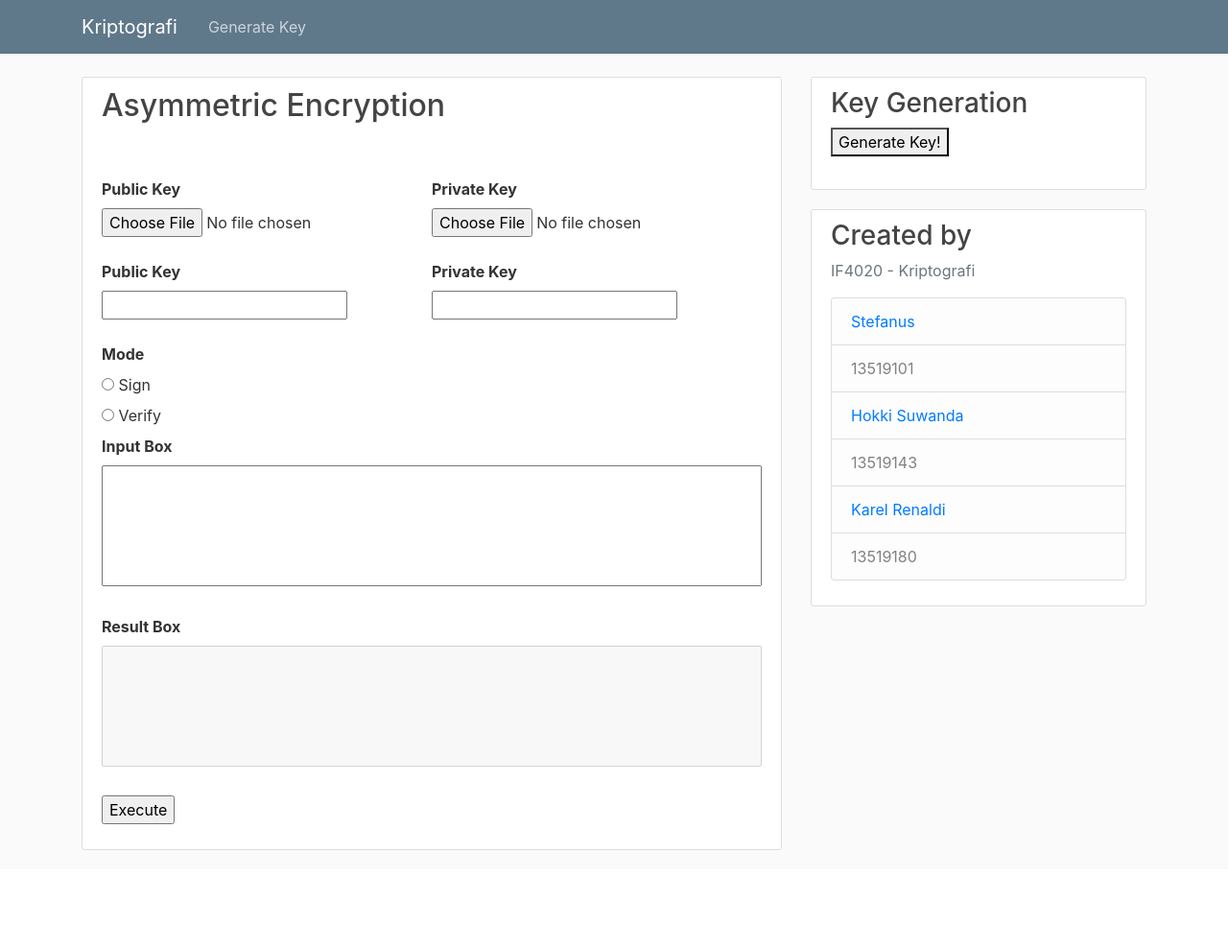
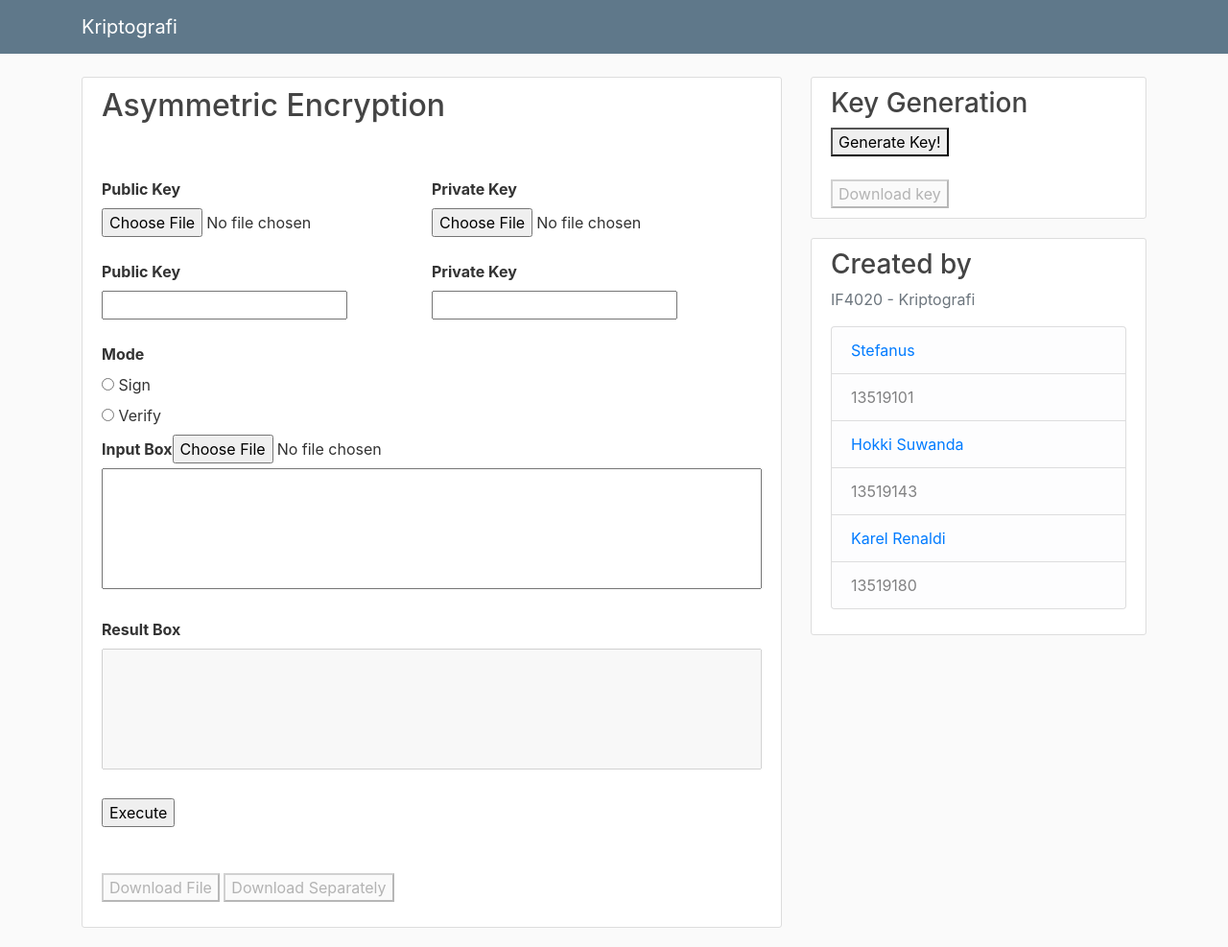
Before and after one commit to hokkyss/Hash-Slinging-Slasher, a Flask app: page / in a window 1280 px wide. Shown: the whole page at 96% size. Before the commit the page ends 886 px from the top, so only its background shows below. Run offline with Flask 2, Linux system fonts and the light colour scheme; some libraries are stand-ins or nearby versions.

Commit message:
frontend done

```diff
--- a/app.py
+++ b/app.py
@@ -8,22 +8,21 @@ from flask import Flask, render_template, request, url_for
 
 DEV = os.getenv("FLASK_ENV", "development") == "development"
 app = Flask(__name__)
+app.config['SECRET_KEY'] = 'UNTUK_SESSION'
 
 PrimeGenerator.fill()
 
 @app.route("/generation", methods=['POST'])
 def generation():
-    notification = { "result": "", "public": "", "private": "", "DEV": DEV, "error": "" }
+    notification = { "result": "", "public": "", "private": "", "error": "" }
     try:
         [public_key, private_key, filename] = generateKey()
 
-        full_path = "static/" + filename
-
-        f = open(full_path + ".pub", 'w')
+        f = open(os.path.join(app.static_folder, f'{filename}.pub'), 'w')
         f.write(public_key)
         f.close()
 
-        f = open(full_path + ".pri", 'w')
+        f = open(os.path.join(app.static_folder, f'{filename}.pri'), 'w')
         f.write(private_key)
         f.close()
 
@@ -31,9 +30,8 @@ def generation():
         notification["result"] += "\n\nPublic key : " + public_key
         notification["result"] += "\nPrivate key : " + private_key
 
-        if not DEV:
-            notification["private"] = url_for('static', filename=f'{filename}.pri')
-            notification["public"] = url_for('static', filename=f'{filename}.pub')
+        notification["private"] = url_for('static', filename=f'{filename}.pri')
+        notification["public"] = url_for('static', filename=f'{filename}.pub')
         notification["filename"] = filename
     except ValueError as e:
         notification["error"] = str(e)
@@ -46,7 +44,15 @@ def home():
 
 @app.route("/execute", methods=["POST"])
 def execute():
-    result: Dict[str, str] = { "result": "", "error": None }
+    result: Dict[str, str] = {
+        "result": "",
+        "error": None,
+        "full": None,
+        "sign": None,
+        "content": None,
+        "notification": ""
+    }
+
     try:
         public_key = request.json.get("public-key")
         private_key = request.json.get("private-key")
@@ -56,6 +62,32 @@ def execute():
 
         if not result_box: result_box = ""
         result["result"] = result_box
+
+        if mode == 'Sign':
+            content = input_box + "\n"
+            f = open(os.path.join(app.static_folder, 'content.txt'), 'w')
+            f.write(content)
+            f.close()
+
+            f = open(os.path.join(app.static_folder, f'sign.txt'), 'w')
+            f.write(result_box)
+            f.close()
+
+            f = open(os.path.join(app.static_folder, f'signed.txt'), 'w')
+            f.write(content + result_box)
+            f.close()
+
+            result["full"] = url_for('static', filename='signed.txt')
+            result["sign"] = url_for('static', filename='sign.txt')
+            result["content"] = url_for('static', filename='content.txt')
+            result["notification"] = 'You successfully signed the document. You can download both sign and the content separately.'
+        elif mode == 'Verify':
+            f = open(os.path.join(app.static_folder, 'content.txt'), 'w')
+            f.write(input_box)
+            f.close()
+            result["full"] = url_for('static', filename='content.txt')
+            result["notification"] = 'You can view the content!'
+
     except ValueError as e:
         result["error"] = str(e)
 
--- /dev/null
+++ b/signed.txt
@@ -0,0 +1,2 @@
+python-3.9.7
+***************SIGNED***************019A619CDB75A0072131027E100190C1F03496600012E1FB57690146DE5B5B3440050EB5C3EE2A00D0F37134524018A44FD06E5301071C43F86CE***************SIGNED***************
--- /dev/null
+++ b/static/content.txt
@@ -0,0 +1 @@
+python-3.9.7
--- /dev/null
+++ b/static/sign.txt
@@ -0,0 +1 @@
+***************SIGNED***************019A619CDB75A0072131027E100190C1F03496600012E1FB57690146DE5B5B3440050EB5C3EE2A00D0F37134524018A44FD06E5301071C43F86CE***************SIGNED***************
--- /dev/null
+++ b/static/signed.txt
@@ -0,0 +1,2 @@
+python-3.9.7
+***************SIGNED***************019A619CDB75A0072131027E100190C1F03496600012E1FB57690146DE5B5B3440050EB5C3EE2A00D0F37134524018A44FD06E5301071C43F86CE***************SIGNED***************
--- a/templates/home.html
+++ b/templates/home.html
@@ -29,8 +29,8 @@
                 </div>
             </div>
             <div>
-                <label><b>Input Box</b></label><br>
-                <textarea name="input-box" rows=5 class="text-area-box"></textarea><br><br>
+                <label><b>Input Box</b></label><input accept=".txt" type="file" id="input-file" name="input-file" /><br>
+                <textarea id="input-box" name="input-box" rows=5 class="text-area-box"></textarea><br><br>
             </div>
             <div>
                 <label><b>Result Box</b></label><br>
@@ -38,6 +38,11 @@
             </div>
             <input id="submit" type="submit" value="Execute"><br>
           </form>
+          <br />
+
+          <label id="result"></label><br />
+          <button id="download-full" onclick="downloadFull()" disabled>Download File</button>
+          <button id="download-split" onclick="downloadSeparately()" disabled>Download Separately</button>
         </p>
       </div>
     </article>
@@ -47,6 +52,10 @@
         crossorigin="anonymous"></script>
 
     <script type="text/javascript">
+    const wholeFile = document.createElement("a");
+    const signFile = document.createElement("a");
+    const contentFile = document.createElement("a");
+
     const execute = function(){
         const xhr = new XMLHttpRequest();
         xhr.open("POST", "{{ url_for('execute') }}");
@@ -60,9 +69,50 @@
         }))
         xhr.onreadystatechange = function(e){
             if (this.readyState === 4) {
+                if (this.response.error) {
+                    alert(this.response.error);
+                    return;
+                }
                 document.getElementById("output").value = this.response.result
+                document.getElementById("result").innerText = this.response.notification
 
-                    if (this.response.error) alert(this.response.error)
+                wholeFile.href = this.response.full;
+                wholeFile.download = this.response.full;
+                document.getElementById("download-full").disabled = false
+                document.getElementById("download-split").disabled = true
+
+                if (this.response.sign && this.response.content){
+                    signFile.href = this.response.sign;
+                    signFile.download = this.response.sign;
+                    contentFile.href = this.response.content;
+                    contentFile.download = this.response.content;
+                    document.getElementById("download-split").disabled = false
+                }
+            }
+        }
+    }
+
+    const downloadFull = function(){
+        wholeFile.click();
+    }
+
+    const downloadSeparately = function(){
+        signFile.click();
+        contentFile.click();
+    }
+
+    const getInputContent = function(){
+        const xhr = new XMLHttpRequest();
+        xhr.open("POST", "{{ url_for('file_content') }}");
+
+        const formData = new FormData()
+        const inputContent = document.querySelector("input[name='input-file']").files[0]
+
+        formData.append('file', inputContent)
+        xhr.send(formData)
+        xhr.onreadystatechange = function(e) {
+            if (this.readyState === 4) {
+                document.getElementById("input-box").value = this.response;
             }
         }
     }
@@ -72,7 +122,7 @@
         xhr.open("POST", "{{ url_for('file_content') }}");
 
         const formData = new FormData()
-        public_key_file = document.querySelector("input[name='public-key-file']").files[0]
+        const public_key_file = document.querySelector("input[name='public-key-file']").files[0]
 
         formData.append('file', public_key_file)
         xhr.send(formData)
@@ -88,7 +138,7 @@
         xhr.open("POST", "{{ url_for('file_content') }}");
 
         const formData = new FormData()
-        private_key_file = document.querySelector("input[name='private-key-file']").files[0]
+        const private_key_file = document.querySelector("input[name='private-key-file']").files[0]
 
         formData.append('file', private_key_file)
         xhr.send(formData)
@@ -98,6 +148,13 @@
             }
         }
     }
+
+    $('#input-file').on('change', function(e){
+        e.preventDefault();
+        e.stopPropagation();
+        getInputContent();
+    })
+
     $('#public-key-file').on('change', function(e){
         e.preventDefault();
         e.stopPropagation();
--- a/templates/layout.html
+++ b/templates/layout.html
@@ -20,11 +20,6 @@
           <button class="navbar-toggler" type="button" data-toggle="collapse" data-target="#navbarToggle" aria-controls="navbarToggle" aria-expanded="false" aria-label="Toggle navigation">
             <span class="navbar-toggler-icon"></span>
           </button>
-          <div class="collapse navbar-collapse" id="navbarToggle">
-            <div class="navbar-nav mr-auto">
-              <a class="nav-item nav-link" href="/generation">Generate Key</a>
-            </div>
-          </div>
         </div>
       </nav>
     </header>
@@ -40,6 +35,7 @@
               <button id="generate">Generate Key!</button><br>
               <label id="notification"></label>
             </form>
+            <button id="download-key" onclick="downloadKeys()" disabled>Download key</button>
           </div>
           <div class="content-section">
             <h3>Created by</h3>
@@ -71,6 +67,14 @@
     <script src="https://cdnjs.cloudflare.com/ajax/libs/popper.js/1.12.9/umd/popper.min.js" integrity="sha384-ApNbgh9B+Y1QKtv3Rn7W3mgPxhU9K/ScQsAP7hUibX39j7fakFPskvXusvfa0b4Q" crossorigin="anonymous"></script>
     <script src="https://maxcdn.bootstrapcdn.com/bootstrap/4.0.0/js/bootstrap.min.js" integrity="sha384-JZR6Spejh4U02d8jOt6vLEHfe/JQGiRRSQQxSfFWpi1MquVdAyjUar5+76PVCmYl" crossorigin="anonymous"></script>
     <script>
+      const download_private_key_file = document.createElement("a")
+      const download_public_key_file = document.createElement("a")
+
+      const downloadKeys = function(){
+        download_private_key_file.click();
+        download_public_key_file.click();
+      }
+
       const generateKey = function(){
         const xhr = new XMLHttpRequest();
         xhr.open("POST", "{{ url_for('generation') }}");
@@ -84,18 +88,12 @@
               return;
             }
             document.getElementById("notification").innerText = this.response.result
+            download_private_key_file.href = this.response.private
+            download_private_key_file.download = this.response.private;
+            download_public_key_file.href = this.response.public;
+            download_public_key_file.download = this.response.public;
 
-            if (!this.response.DEV) {
-              download_private = document.createElement("a");
-              download_private.href = this.response.private;
-              download_private.download = this.response.private;
-              download_public = document.createElement("a");
-              download_public.href = this.response.public;
-              download_public.download = this.response.public;
-
-              download_private.click();
-              download_public.click();
-            }
+            document.getElementById("download-key").disabled = false
           }
         }
       }
--- a/utils/RSA.py
+++ b/utils/RSA.py
@@ -3,7 +3,6 @@ import math
 from textwrap import wrap
 from typing import List
 
-from .message import pad_with_zero
 from .utils import PrimeGenerator, inverse_modulo
 
 class RSA:
@@ -45,7 +44,7 @@ class RSA:
         message = str(number)
 
         number_of_blocks = math.ceil(len(message) / self.digits)
-        padded_text = "".join(pad_with_zero(list(message), number_of_blocks * self.digits, 'left'))
+        padded_text = message.zfill(number_of_blocks * self.digits)
 
         messages: List[int]
         messages = list(map(int, wrap(padded_text, self.digits)))
@@ -55,6 +54,7 @@ class RSA:
         result: List[str] = []
         for block in blocks:
             result.append(hex(block)[2:].upper().zfill(self.digits))
+
         return "".join(result)
 
     @staticmethod
```
Also changed, not shown: utils/MainModule.py (+13 -6 lines), utils/verify.py (renamed from verify.py, +10 -5 lines), utils/SHA256.py (renamed from SHA256.py), 1 other file. Lines whose indentation alone changed are shown as unchanged.
